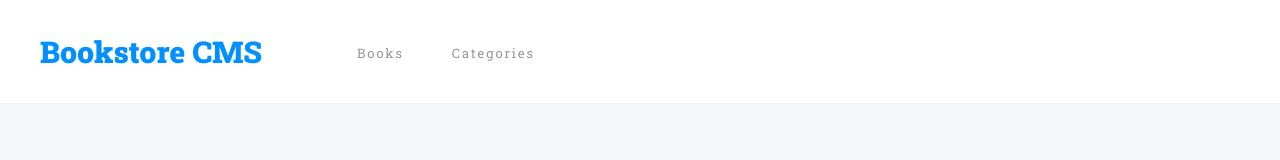
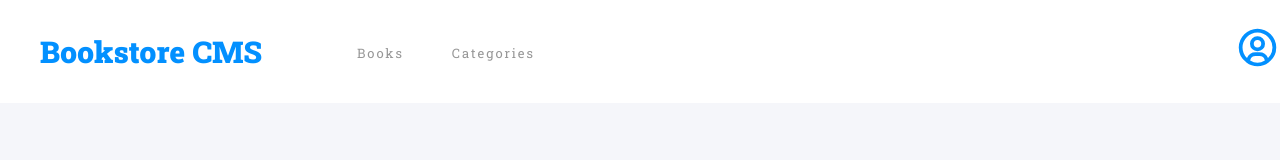
Before and after one commit to AtillaTahak/BookStore, a React (Create React App) app: page /books in a window 1280 px wide. Shown: the top 160 px of the page. Built offline with nearby package versions, Linux system fonts and the light colour scheme; no server answers; a web font is replaced by a local one.

Commit message:
added user's circle

```diff
--- a/package.json
+++ b/package.json
@@ -10,6 +10,7 @@
     "node-uuid": "^1.4.8",
     "react": "^17.0.2",
     "react-dom": "^17.0.2",
+    "react-icons": "^4.3.1",
     "react-redux": "^7.2.6",
     "react-router": "^6.1.1",
     "react-router-dom": "^6.1.1",
--- a/src/App.css
+++ b/src/App.css
@@ -53,6 +53,13 @@ nav ul li a {
 nav ul li a:hover {
   text-decoration: underline;
   color: #0290ff;
+}
+
+.user-icon {
+  color: #0290ff;
+  top: 25px;
+  right: 0;
+  position: absolute;
 }
 
 .header-logo {
@@ -287,3 +294,19 @@ form {
   color: white;
   margin-right: 2.15rem;
 }
+
+.book-info p {
+  font-size: 0.875rem;
+  font-weight: 300;
+  font-stretch: normal;
+  font-style: normal;
+  line-height: normal;
+  letter-spacing: normal;
+  color: #4386bf;
+}
+
+.btn-list button:hover {
+  cursor: pointer;
+  text-decoration: underline;
+  color: #227ded;
+}
--- a/src/App.js
+++ b/src/App.js
@@ -4,6 +4,7 @@ import {
   Route,
   Link,
 } from 'react-router-dom';
+import { BiUserCircle } from 'react-icons/bi';
 import Categories from './components/Categories';
 import Books from './components/Books';
 import './App.css';
@@ -24,7 +25,11 @@ const App = () => (
           <li>
             <Link to="/categories">Categories</Link>
           </li>
+          <li>
+            <BiUserCircle className="user-icon" size={45} />
+          </li>
         </ul>
+
       </nav>
       <Routes>
         <Route path="/books" element={<Books />} />
--- a/src/components/Book.js
+++ b/src/components/Book.js
@@ -5,7 +5,7 @@ const Book = (props) => (
     <div className="book-info">
       <span className="category">{props.bookContent.category}</span>
       <h3 className="title">{props.bookContent.title}</h3>
-      <p>{props.bookContent.author}</p>
+      <p>Author Area</p>
       <div className="btn-list">
         <button type="button">Comment</button>
         <button type="button" onClick={() => props.bookDelete(props)}>Remove</button>
```
Also changed, not shown: 1 other file (tests, documents, lock files or other folders).
